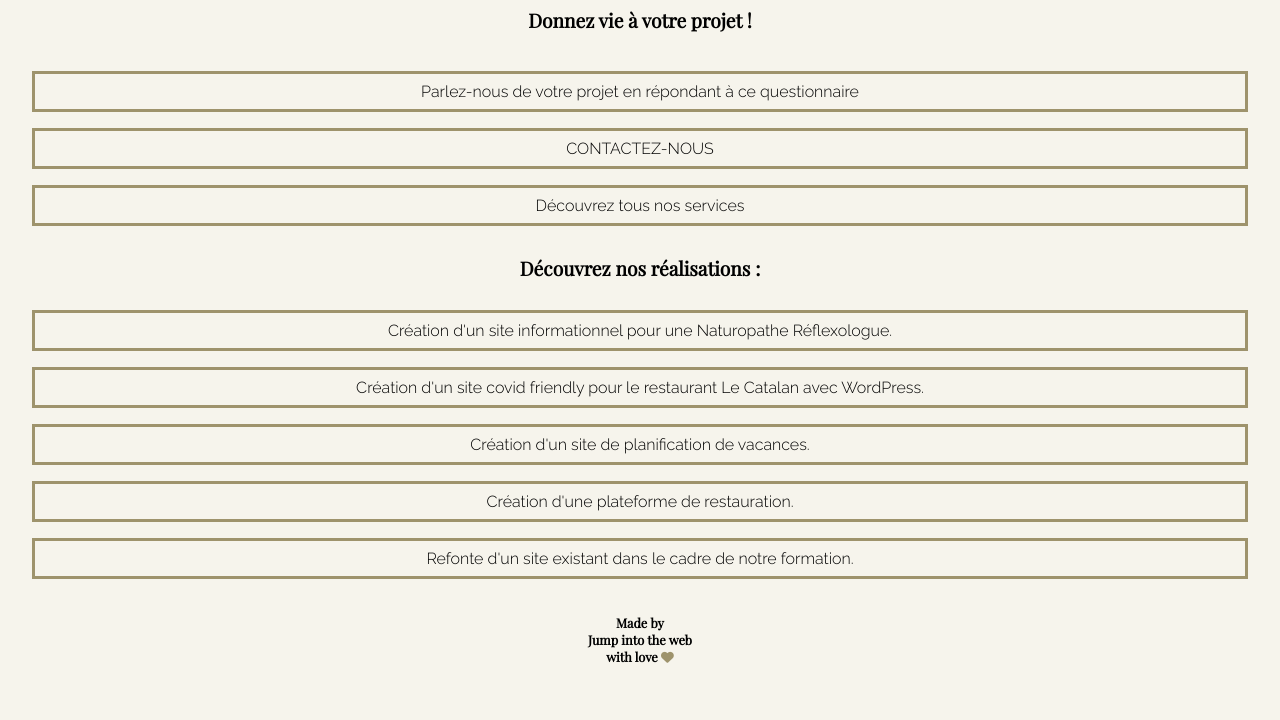
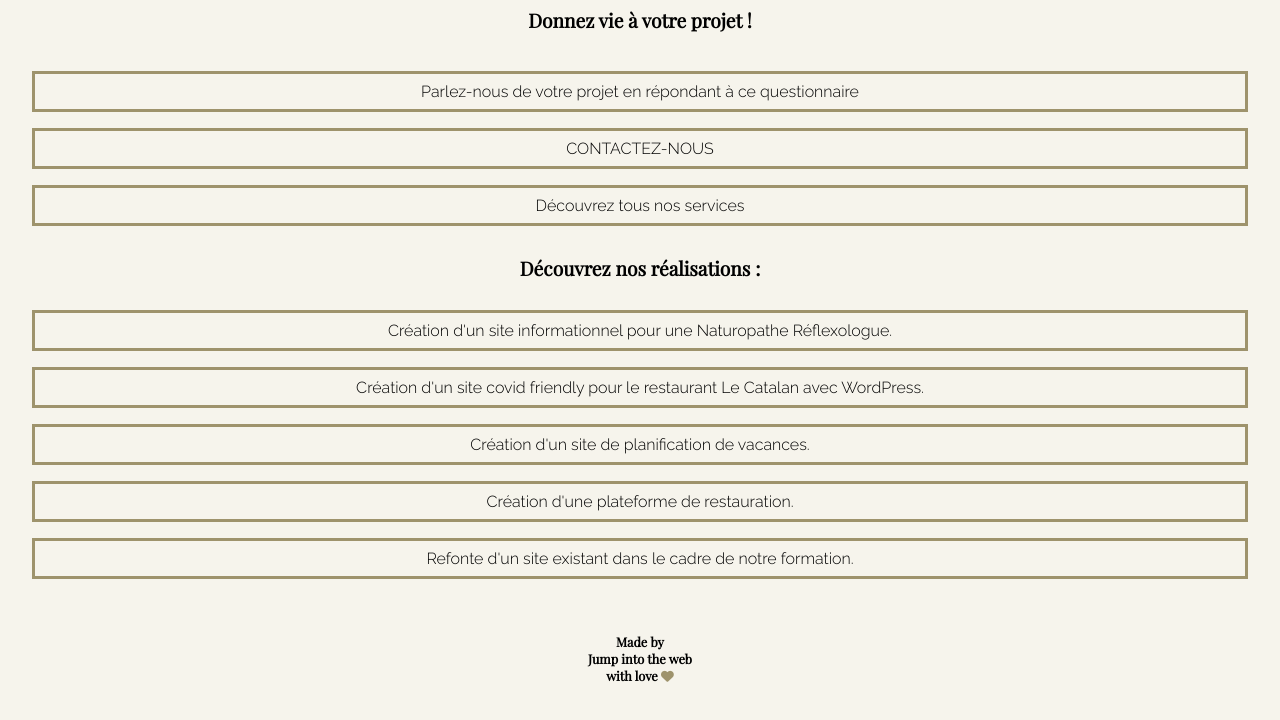
Before and after one commit to Maite-btlr/Jumpintothelinks, a plain HTML site: page index.html in a window 1280 px wide. Shown: the part 238-958 px from the top of the page. Drawn offline with nearby package versions, Linux system fonts and the light colour scheme.

Commit message:
MarginFooter

```diff
--- a/style.css
+++ b/style.css
@@ -53,7 +53,7 @@ h1{
 h3{
     font-family: 'Playfair Display', serif;
     text-align: center;
-    padding-top: 1.5em;
-    padding-bottom: 1.5em;
+    padding-top: 3em;
+    padding-bottom: 3em;
     font-size: 0.8em;
 }
```
